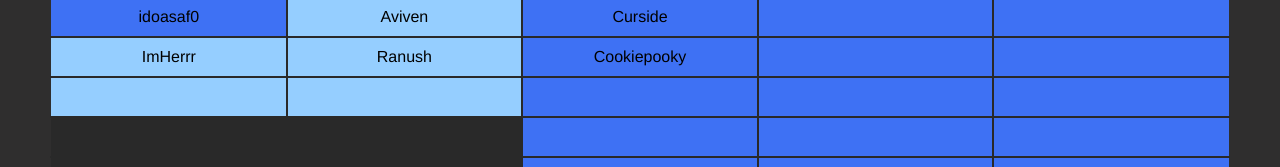
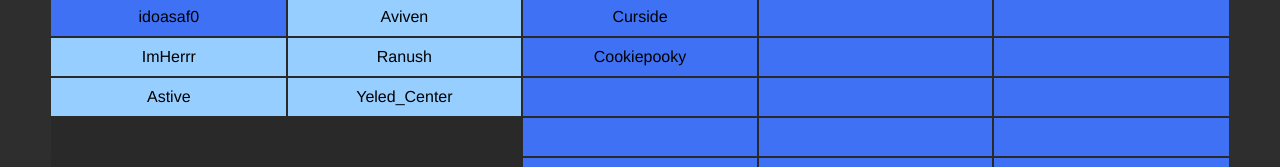
Before and after one commit to IsraelPractice/IsraelTiers, a plain HTML site: page UHC.html in a window 1280 px wide. Shown: the part 174-341 px from the top of the page. Drawn offline with Linux system fonts and the light colour scheme.

Commit message:
Update UHC.html

```diff
--- a/UHC.html
+++ b/UHC.html
@@ -39,8 +39,8 @@
         <td id="cell2_5" contenteditable="true" data-row="2" data-tier="5"><!-- Player Name (Row 2, Tier 5) --></td>
       </tr>
       <tr class="size3">
-        <td id="cell3_1" contenteditable="true" data-row="3" data-tier="1"><!-- Player Name (Row 3, Tier 1) --></td>
-        <td id="cell3_2" contenteditable="true" data-row="3" data-tier="2"><!-- Player Name (Row 3, Tier 2) --></td>
+        <td id="cell3_1" contenteditable="true" data-row="3" data-tier="1">Astive</td>
+        <td id="cell3_2" contenteditable="true" data-row="3" data-tier="2">Yeled_Center</td>
         <td id="cell3_3" contenteditable="true" data-row="3" data-tier="3"><!-- Player Name (Row 3, Tier 3) --></td>
         <td id="cell3_4" contenteditable="true" data-row="3" data-tier="4"><!-- Player Name (Row 3, Tier 4) --></td>
         <td id="cell3_5" contenteditable="true" data-row="3" data-tier="5"><!-- Player Name (Row 3, Tier 5) --></td>
```
